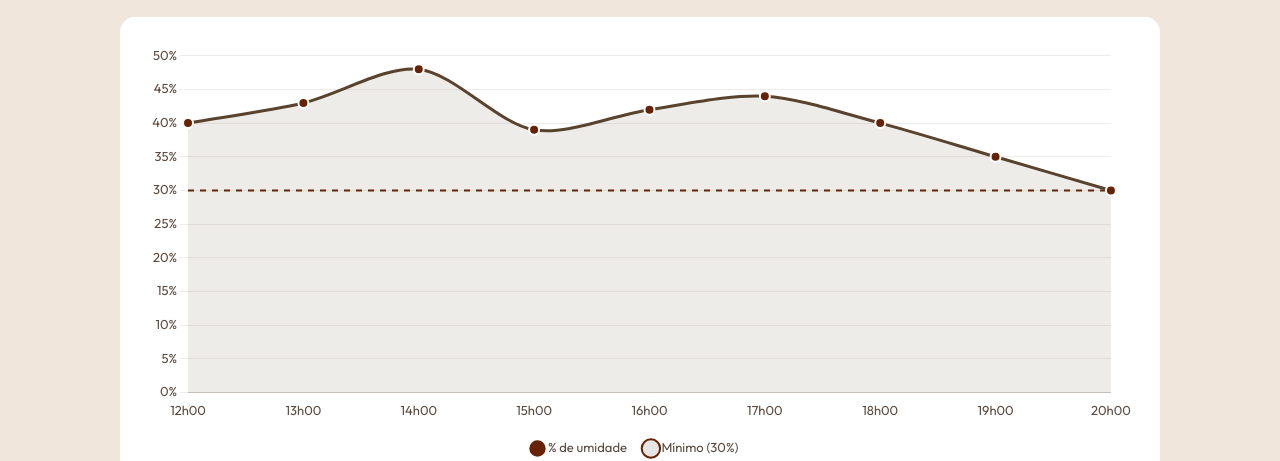
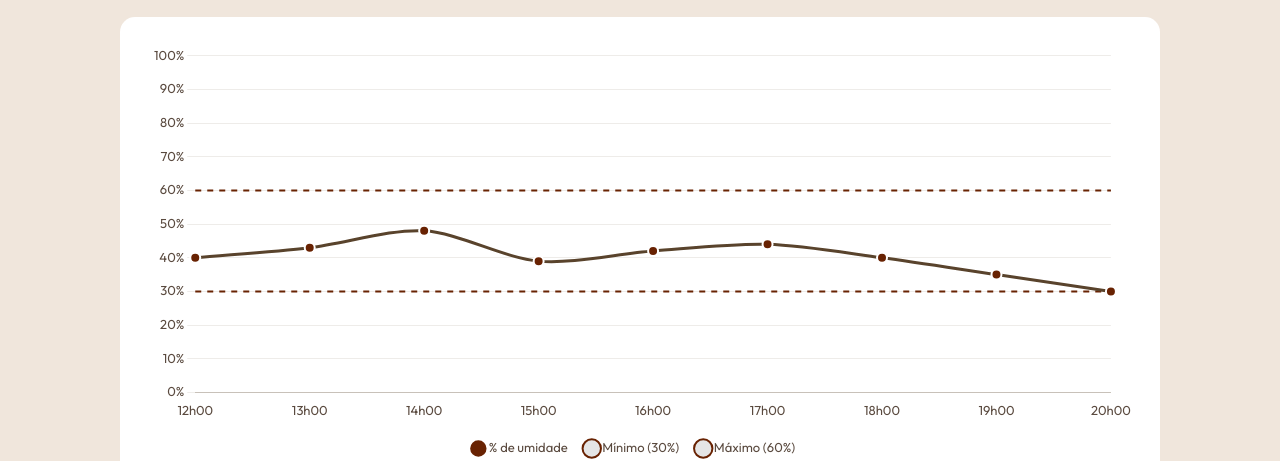
Before and after one commit to CoffeeTech-Sprint2/CoffeeTech_Sprint2, a website: page APIs/web-data-viz/public/dashboard.html in a window 1280 px wide. Shown: the part 496-957 px from the top of the page. Drawn offline with nearby package versions, Linux system fonts and the light colour scheme.

Commit message:
Atualizações da dash estática

```diff
--- a/APIs/web-data-viz/public/dashboard.html
+++ b/APIs/web-data-viz/public/dashboard.html
@@ -145,8 +145,9 @@
 
     <script>
       const ctx = document.getElementById("graficoUmidade");
-
+      const MAXIMO = 60;
       const MINIMO = 30;
+      const TOTAL = 100;
       const horas = [
         "12h00",
         "13h00",
@@ -175,7 +176,7 @@
               backgroundColor: "rgba(89, 67, 44, 0.10)",
               borderWidth: 3,
               tension: 0.3,
-              fill: true,
+              // fill: true,
               pointBackgroundColor: "rgb(104, 34, 2)",
               pointBorderColor: "#ffffff",
               pointBorderWidth: 2,
@@ -193,6 +194,28 @@
               pointHoverRadius: 0,
               fill: false,
             },
+            {
+              // Âncora: linha pontilhada no máximo (60%)
+              label: "Máximo (" + MAXIMO + "%)",
+              data: horas.map(() => MAXIMO),
+              borderColor: "rgb(104, 34, 2)",
+              borderWidth: 2,
+              borderDash: [6, 6],
+              pointRadius: 0,
+              pointHoverRadius: 0,
+              fill: false,
+            },
+            // {
+            //   // Total (100%)
+            //   label: "Total",
+            //   data: horas.map(() => TOTAL),
+            //   borderColor: "rgb(104, 34, 2)",
+            //   borderWidth: 2,
+            //   borderDash: [6, 6],
+            //   pointRadius: 0,
+            //   pointHoverRadius: 0,
+            //   fill: false,
+            // }
           ],
         },
         options: {
@@ -212,6 +235,7 @@
           },
           scales: {
             y: {
+              max: 100,
               beginAtZero: true,
               ticks: { callback: (v) => v + "%" },
               grid: { color: "rgba(89, 67, 44, 0.10)" },
```
